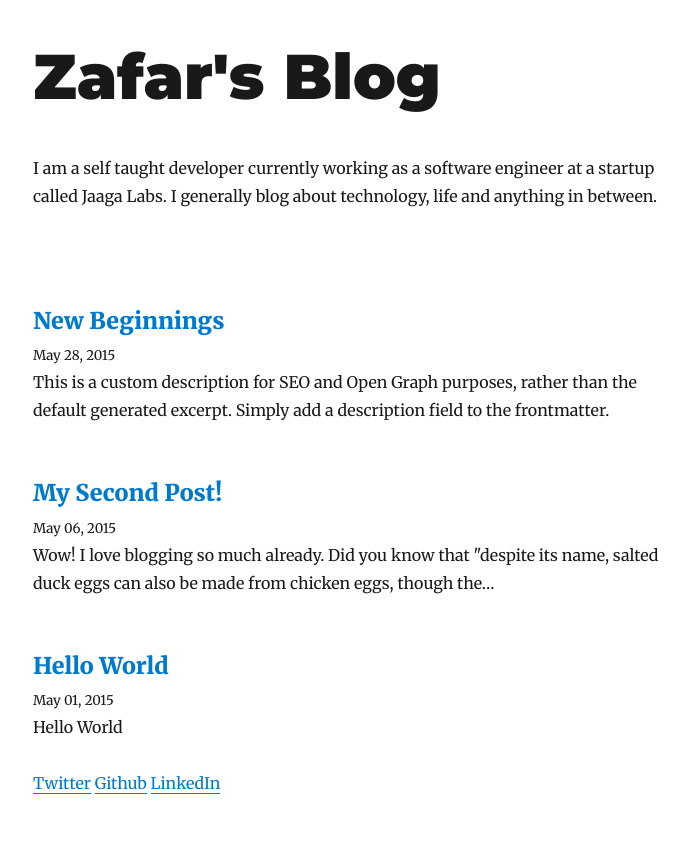
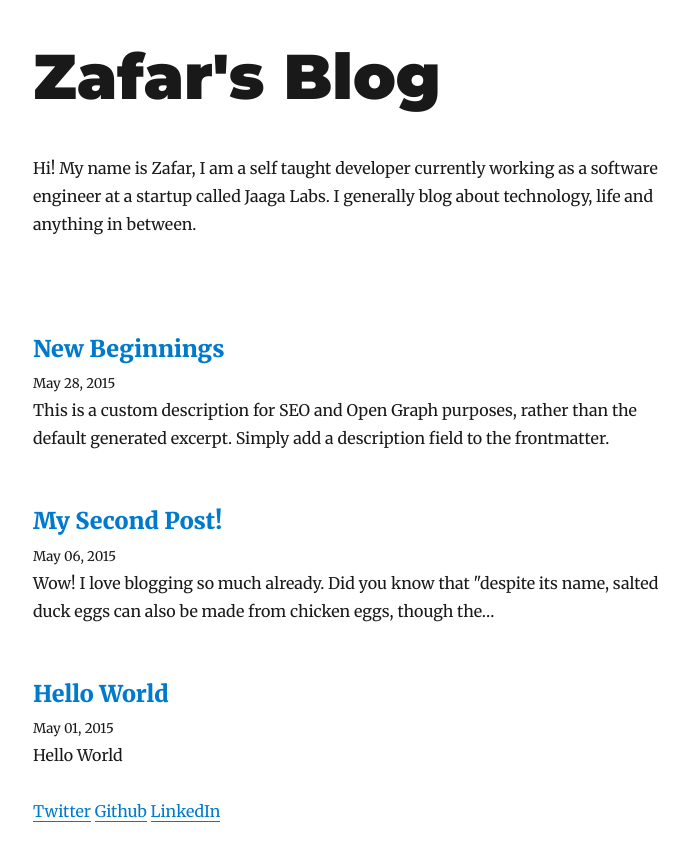
Before and after one commit to mdaz78/blog, a Gatsby site: page / in a window 1280 px wide. Shown: the whole page, without its empty margins (292-981 px from the left). Built offline with nearby package versions, Linux system fonts and the light colour scheme; Gatsby itself is replaced by a stand-in of ours; some packages are replaced by stand-ins of ours.

Commit message:
Update the Bio

```diff
--- a/src/components/bio.js
+++ b/src/components/bio.js
@@ -49,9 +49,9 @@ const Bio = () => {
         </a>
       </p> */}
       <p>
-        I am a self taught developer currently working as a software engineer at
-        a startup called Jaaga Labs. I generally blog about technology, life and
-        anything in between.
+        Hi! My name is Zafar, I am a self taught developer currently working as
+        a software engineer at a startup called Jaaga Labs. I generally blog
+        about technology, life and anything in between.
       </p>
     </div>
   )
```
